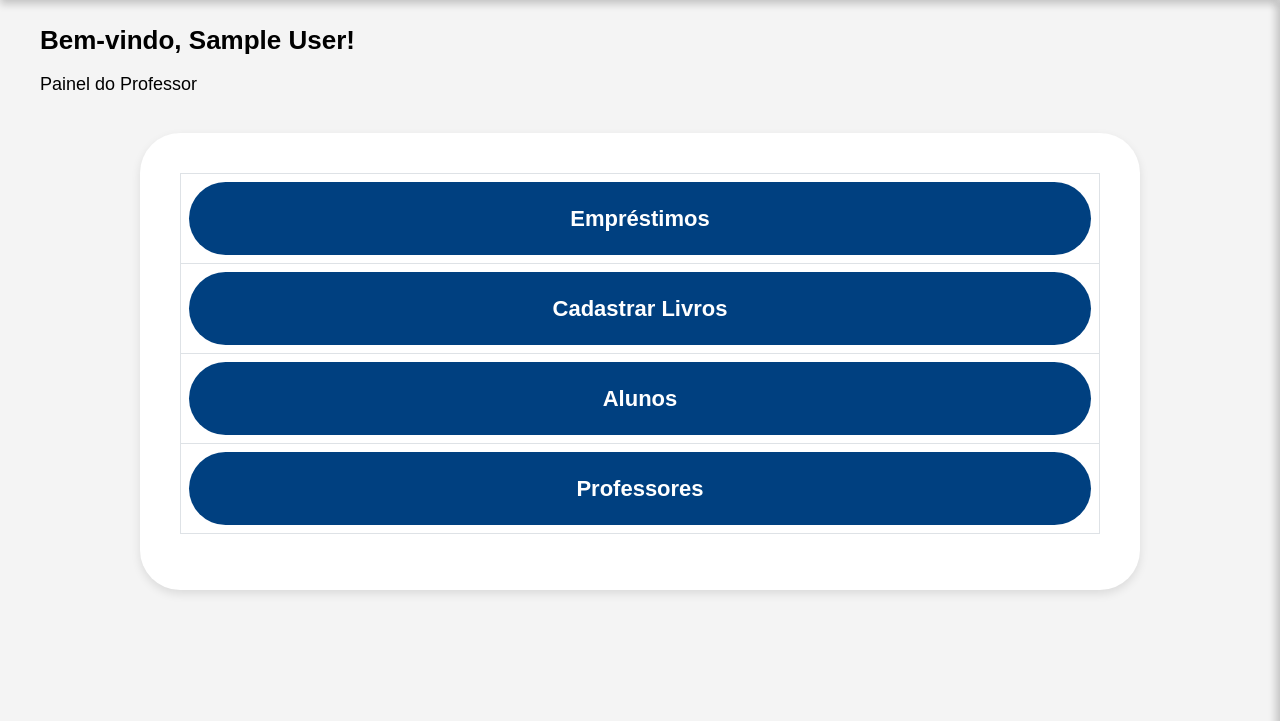
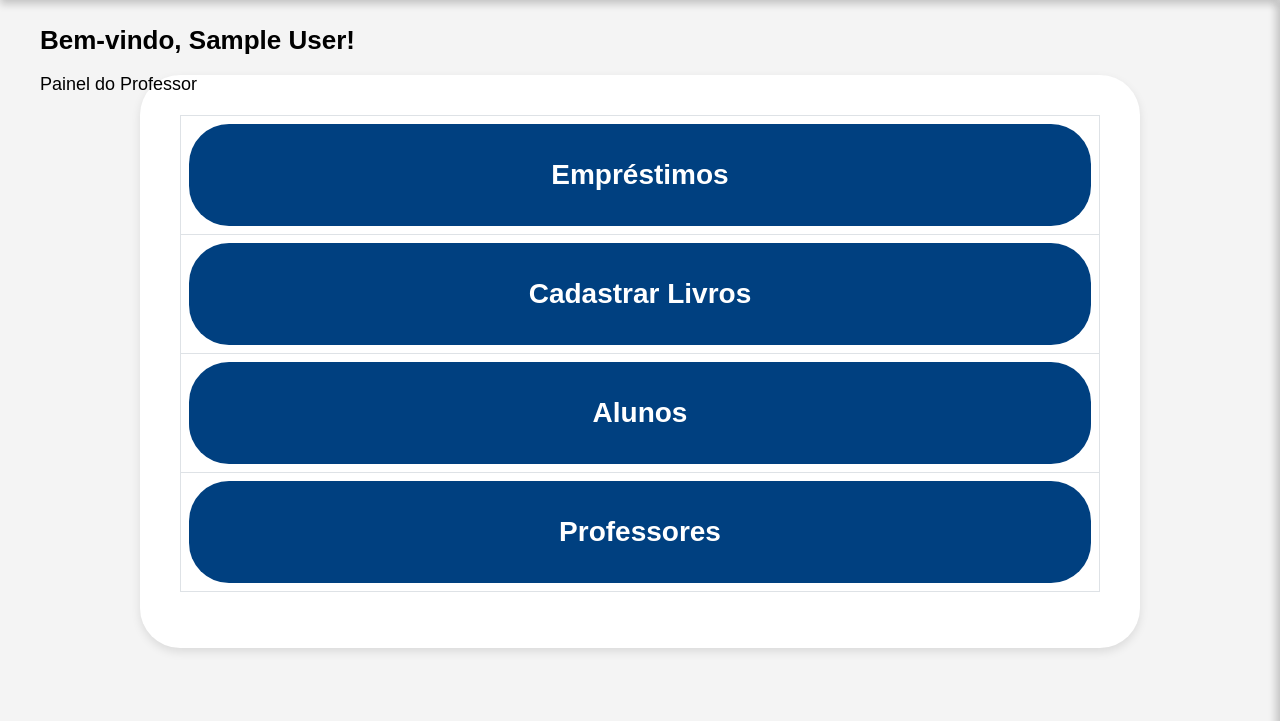
Before and after one commit to mateusmarcelino23/tcc, a PHP site: page / in a window 1280 px wide. Shown: the part 79-800 px from the top of the page. Run offline with PHP 8.4, Linux system fonts and the light colour scheme; the visitor is signed in with stand-in values (Sample User, id 1); data comes from the database, SQL or seed files in the repository.

Commit message:
botoes painel css

```diff
--- a/trabalho_crud/estilos/painel.css
+++ b/trabalho_crud/estilos/painel.css
@@ -146,8 +146,8 @@ body {
 .btn {
     display: block;
     width: 100%;
-    padding: 20px;
-    font-size: 22px;
+    padding: 30px;
+    font-size: 28px;
     font-weight: bold;
     color: white;
     background-color: #004080;
```
